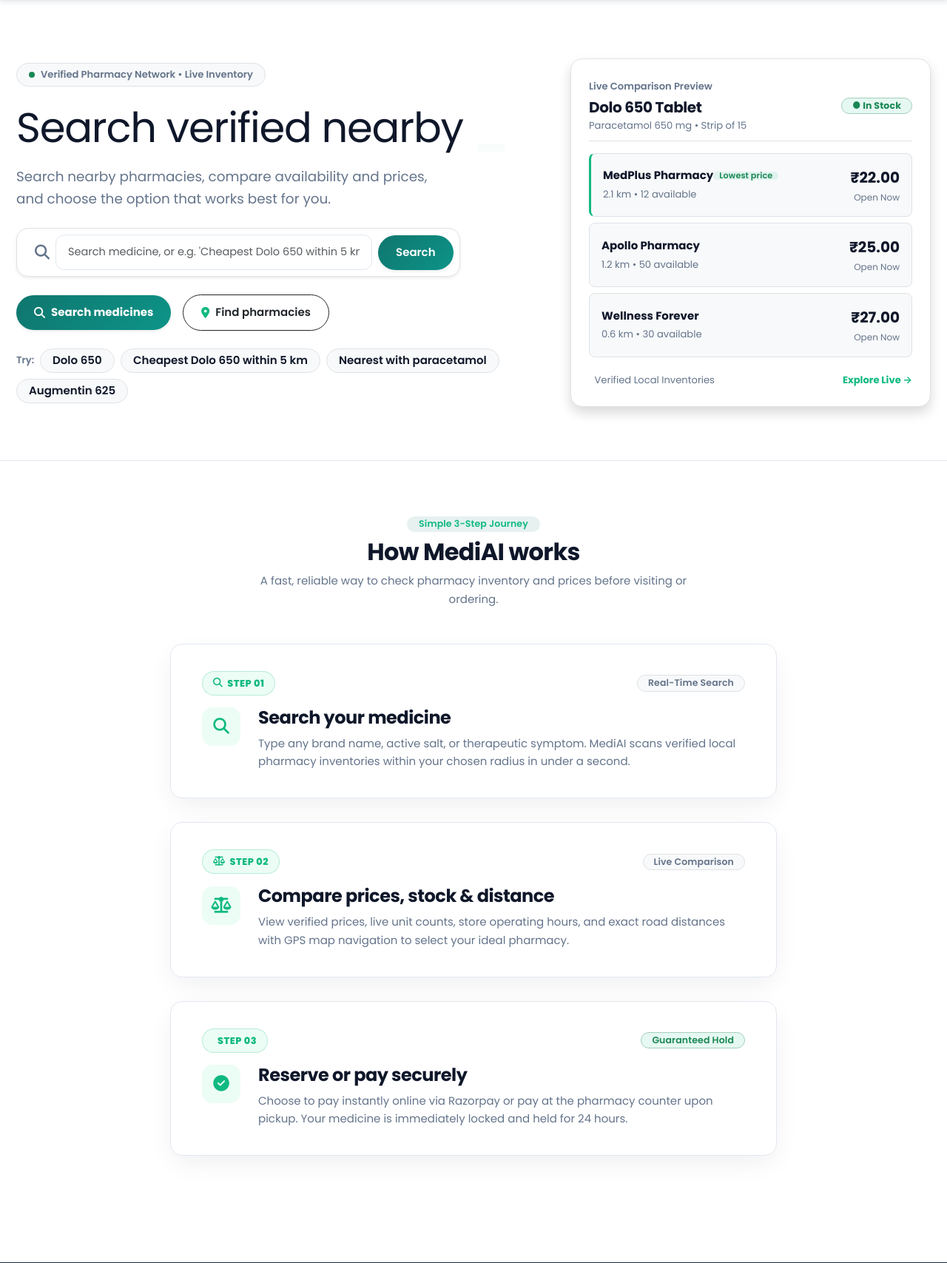
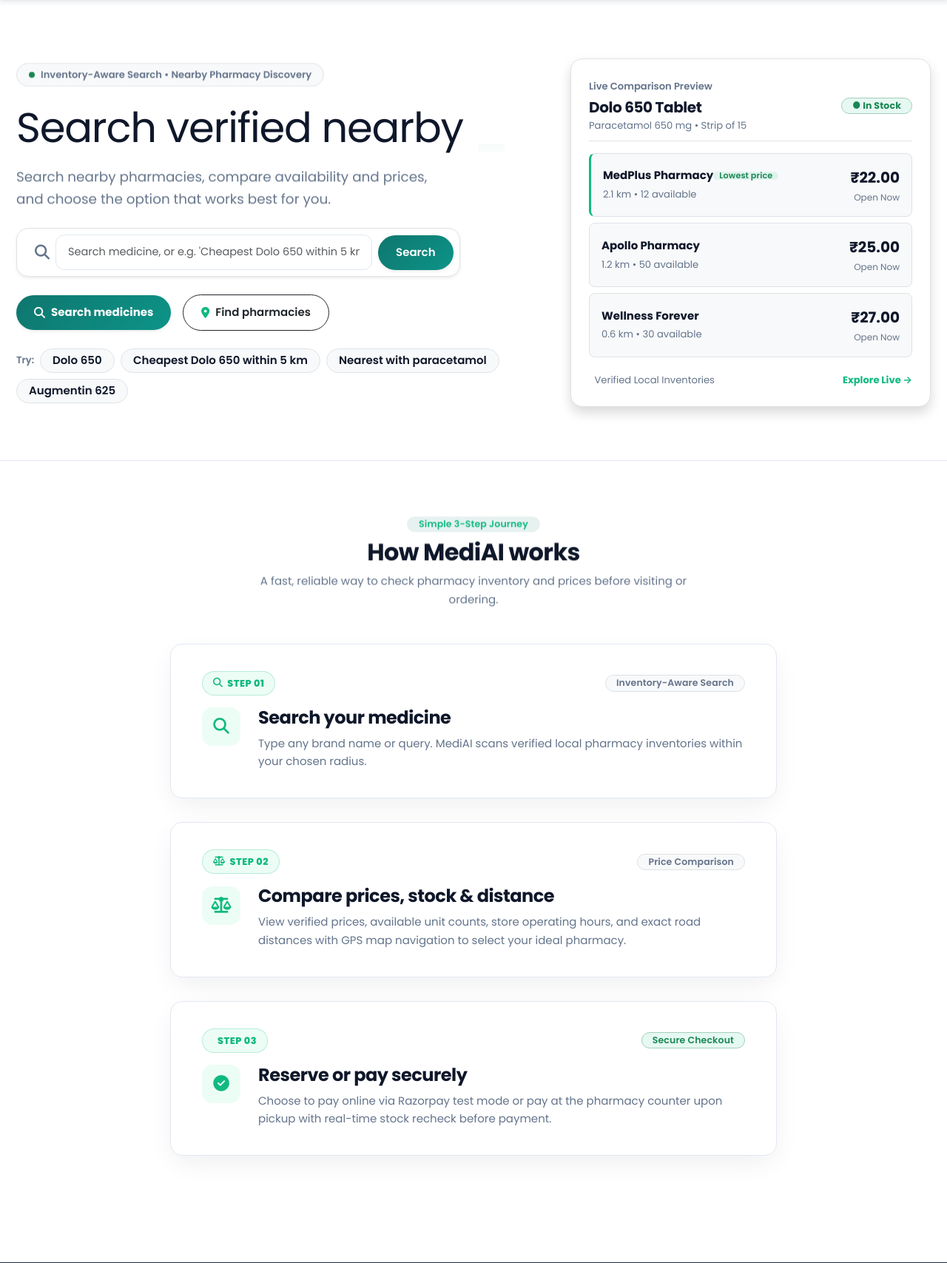
Before and after one commit to samayshrey-dev/MediFind, a Django app: page / in a window 1280 px wide. Shown: the part 73-1780 px from the top of the page at 74% size. Run offline with Django 5.2, Linux system fonts and the light colour scheme; data that the repository does not hold is empty; some libraries are stand-ins or nearby versions.

Commit message:
feat: complete Step 12 claim auditing - replace unverified hype with factual provable features: inventory-aware search, nearby pharmacy discovery, price comparison, and secure test-mode checkout

```diff
--- a/medifind/templates/home.html
+++ b/medifind/templates/home.html
@@ -213,7 +213,7 @@
         <div
           class="reveal hero-entrance d-inline-flex align-items-center gap-2 px-3 py-1 mb-4 rounded-pill border bg-light small fw-semibold text-muted">
           <span class="d-inline-block rounded-circle bg-success" style="width: 8px; height: 8px;"></span>
-          <span>Verified Pharmacy Network &bull; Live Inventory</span>
+          <span>Inventory-Aware Search &bull; Nearby Pharmacy Discovery</span>
         </div>
 
         <h1 class="reveal hero-entrance display-4 fw-extrabold text-dark mb-3 text-type-heading"
@@ -352,7 +352,7 @@
       <div class="scroll-stack-item" style="--stack-index: 0;">
         <div class="d-flex align-items-center justify-content-between mb-3 flex-wrap gap-2">
           <span class="scroll-stack-number"><i class="fa-solid fa-magnifying-glass"></i> Step 01</span>
-          <span class="badge bg-light text-muted border rounded-pill px-2.5 py-1 small">Real-Time Search</span>
+          <span class="badge bg-light text-muted border rounded-pill px-2.5 py-1 small">Inventory-Aware Search</span>
         </div>
         <div class="d-flex align-items-start gap-4">
           <div class="scroll-stack-icon-wrapper d-none d-sm-flex">
@@ -360,7 +360,7 @@
           </div>
           <div>
             <h4 class="fw-bold text-dark mb-2">Search your medicine</h4>
-            <p class="text-muted mb-0">Type any brand name, active salt, or therapeutic symptom. MediAI scans verified local pharmacy inventories within your chosen radius in under a second.</p>
+            <p class="text-muted mb-0">Type any brand name or query. MediAI scans verified local pharmacy inventories within your chosen radius.</p>
           </div>
         </div>
       </div>
@@ -369,7 +369,7 @@
       <div class="scroll-stack-item" style="--stack-index: 1;">
         <div class="d-flex align-items-center justify-content-between mb-3 flex-wrap gap-2">
           <span class="scroll-stack-number"><i class="fa-solid fa-scale-balanced"></i> Step 02</span>
-          <span class="badge bg-light text-muted border rounded-pill px-2.5 py-1 small">Live Comparison</span>
+          <span class="badge bg-light text-muted border rounded-pill px-2.5 py-1 small">Price Comparison</span>
         </div>
         <div class="d-flex align-items-start gap-4">
           <div class="scroll-stack-icon-wrapper d-none d-sm-flex">
@@ -377,7 +377,7 @@
           </div>
           <div>
             <h4 class="fw-bold text-dark mb-2">Compare prices, stock &amp; distance</h4>
-            <p class="text-muted mb-0">View verified prices, live unit counts, store operating hours, and exact road distances with GPS map navigation to select your ideal pharmacy.</p>
+            <p class="text-muted mb-0">View verified prices, available unit counts, store operating hours, and exact road distances with GPS map navigation to select your ideal pharmacy.</p>
           </div>
         </div>
       </div>
@@ -386,7 +386,7 @@
       <div class="scroll-stack-item" style="--stack-index: 2;">
         <div class="d-flex align-items-center justify-content-between mb-3 flex-wrap gap-2">
           <span class="scroll-stack-number"><i class="fa-solid fa-shield-check"></i> Step 03</span>
-          <span class="badge bg-success-subtle text-success border border-success-subtle rounded-pill px-2.5 py-1 small">Guaranteed Hold</span>
+          <span class="badge bg-success-subtle text-success border border-success-subtle rounded-pill px-2.5 py-1 small">Secure Checkout</span>
         </div>
         <div class="d-flex align-items-start gap-4">
           <div class="scroll-stack-icon-wrapper d-none d-sm-flex">
@@ -394,7 +394,7 @@
           </div>
           <div>
             <h4 class="fw-bold text-dark mb-2">Reserve or pay securely</h4>
-            <p class="text-muted mb-0">Choose to pay instantly online via Razorpay or pay at the pharmacy counter upon pickup. Your medicine is immediately locked and held for 24 hours.</p>
+            <p class="text-muted mb-0">Choose to pay online via Razorpay test mode or pay at the pharmacy counter upon pickup with real-time stock recheck before payment.</p>
           </div>
         </div>
       </div>
--- a/medifind/templates/reserve_medicine.html
+++ b/medifind/templates/reserve_medicine.html
@@ -182,7 +182,7 @@
                   <strong class="text-dark"><i class="fa-solid fa-credit-card text-success me-1"></i> Pay Now &amp; Reserve Online</strong>
                   <span class="badge bg-success-subtle text-success border border-success-subtle rounded-pill px-2">● Instant Confirmation</span>
                 </div>
-                <p class="text-muted small mb-0">Pay securely via Razorpay (UPI, Google Pay, PhonePe, Cards, Net Banking). Your medicine is immediately locked and guaranteed.</p>
+                <p class="text-muted small mb-0">Pay securely via Razorpay test mode (UPI, Google Pay, Cards, Net Banking) with real-time stock recheck before payment.</p>
               </label>
             </div>
           </div>
--- a/medifind/templates/search.html
+++ b/medifind/templates/search.html
@@ -18,7 +18,7 @@
         <h4 class="fw-bold text-dark mb-0">Search</h4>
         <div class="d-flex align-items-center gap-2">
           <span class="badge bg-success-subtle text-success border border-success-subtle rounded-pill px-3 py-1 small fw-semibold">
-            ● Live Inventory
+            ● Inventory-Aware Search
           </span>
           <span class="badge bg-light text-muted border rounded-pill px-3 py-1 small">
             15 Verified Pharmacies
```
Also changed, not shown: medifind/templates/login.html (+5 -5 lines).
